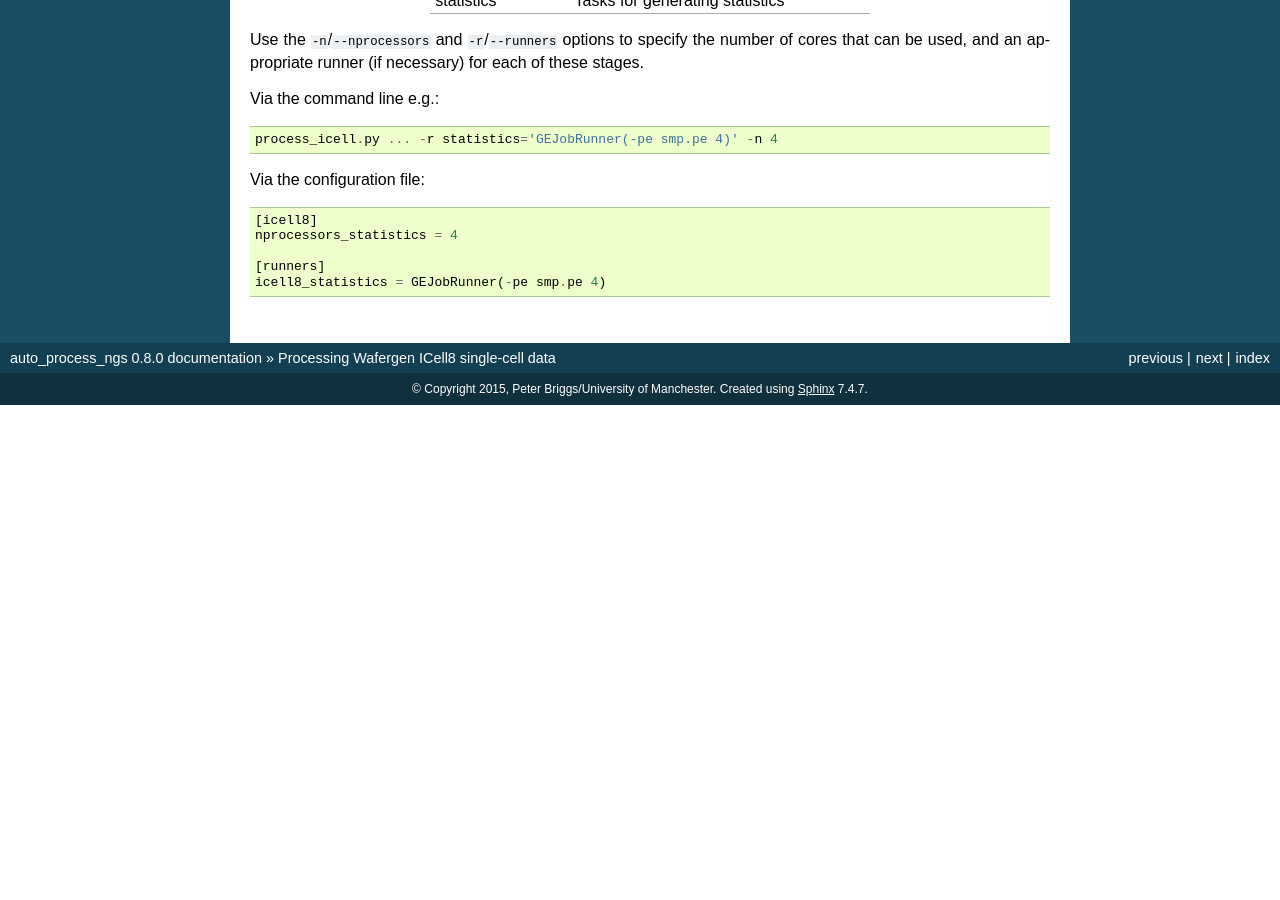
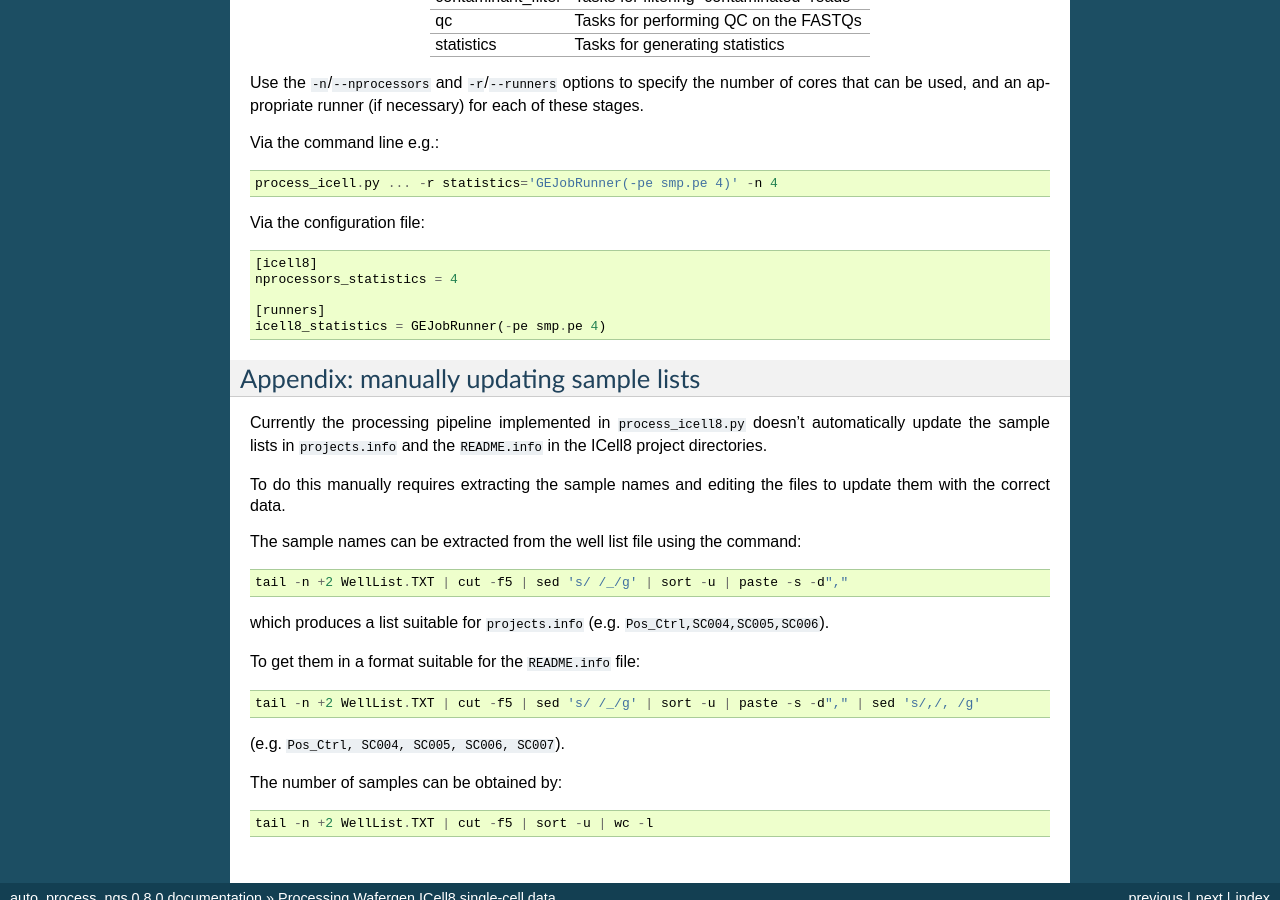
Before and after one commit to fls-bioinformatics-core/auto_process_ngs, a Sphinx documentation site: the page built from docs/source/icell8.rst, in a window 1280 px wide and 900 px high, scrolled down 5167 px. Built offline with Sphinx 7.4.7, drawn with Linux system fonts in a browser that asks for light colours; before the commit the page ends 5572 px from its top, so only the background shows below that; some of the changed text lies outside the part shown.

Commit message:
Update ICell8 docs with instructions on manually updating sample lists.

```diff
--- a/docs/source/icell8.rst
+++ b/docs/source/icell8.rst
@@ -46,6 +46,9 @@ The recommended steps are:
 3. Perform ICell8-specific filtering and additional QC on the reads
    by running the ``process_icell8.py`` utility, as described in
    :ref:`icell8_qc_and_filtering_protocol`
+4. Manually update the sample name information in the ``project.info``
+   and ``README.info`` files as described in
+   :ref:`icell8_updating_sample_lists`
 
 .. _icell8_fastq_generation:
 
@@ -231,6 +234,8 @@ and the mapping of barcodes to samples.
 (As noted elsewhere, each barcode corresponds to a well which in turn
 corresponds to a single cell.)
 
+.. _icell8_pipeline_configuration:
+
 Appendix: configuring the ICell8 processing pipeline
 ----------------------------------------------------
 
@@ -346,3 +351,33 @@ Via the configuration file::
 
     [runners]
     icell8_statistics = GEJobRunner(-pe smp.pe 4)
+
+.. _icell8_updating_sample_lists:
+
+Appendix: manually updating sample lists
+----------------------------------------
+
+Currently the processing pipeline implemented in ``process_icell8.py``
+doesn't automatically update the sample lists in ``projects.info``
+and the ``README.info`` in the ICell8 project directories.
+
+To do this manually requires extracting the sample names and editing
+the files to update them with the correct data.
+
+The sample names can be extracted from the well list file using the
+command::
+
+    tail -n +2 WellList.TXT | cut -f5 | sed 's/ /_/g' | sort -u | paste -s -d","
+
+which produces a list suitable for ``projects.info`` (e.g.
+``Pos_Ctrl,SC004,SC005,SC006``).
+
+To get them in a format suitable for the ``README.info`` file::
+
+    tail -n +2 WellList.TXT | cut -f5 | sed 's/ /_/g' | sort -u | paste -s -d"," | sed 's/,/, /g'
+
+(e.g. ``Pos_Ctrl, SC004, SC005, SC006, SC007``).
+
+The number of samples can be obtained by::
+
+    tail -n +2 WellList.TXT | cut -f5 | sort -u | wc -l
```
